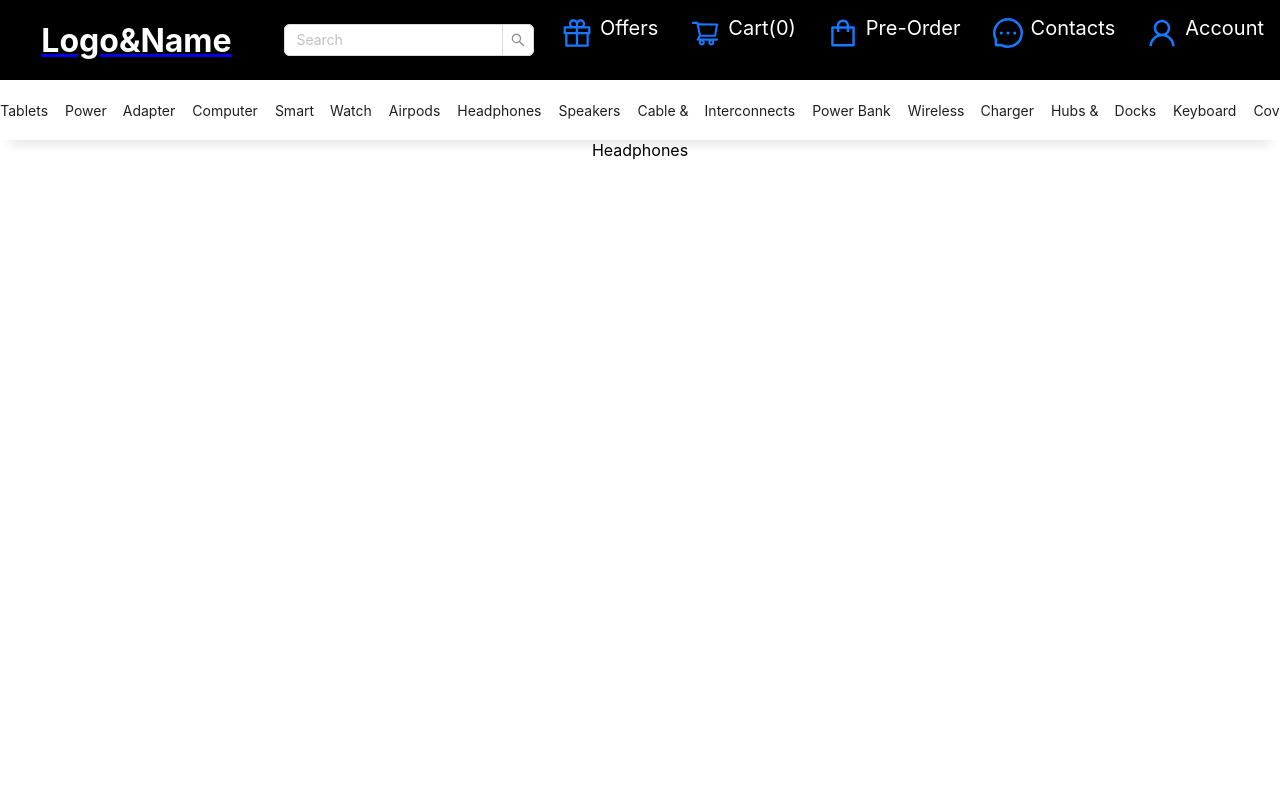
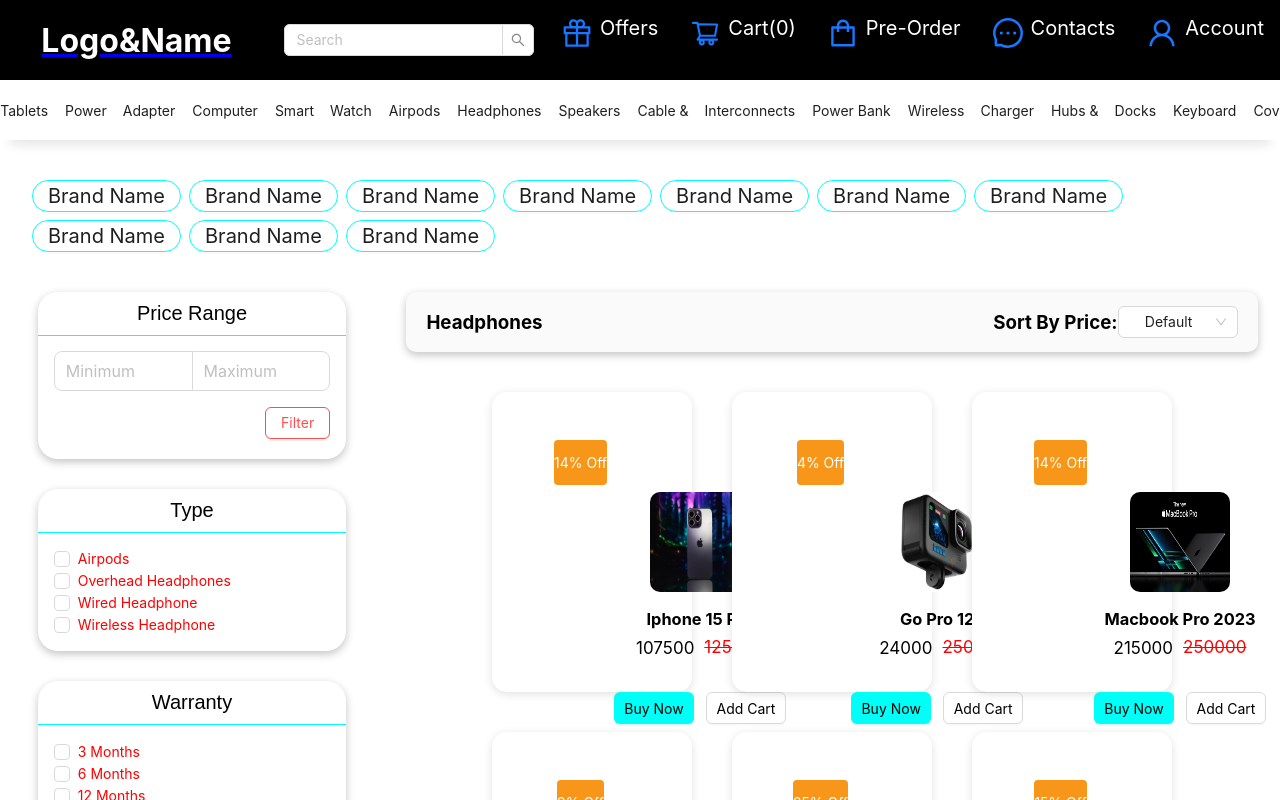
Before and after one commit to akashsdk/onlineshop, a React (Create React App) app: page /Category/Headphones in a window 1280 px wide. Shown: the top 800 px of the page. Built offline with nearby package versions, Linux system fonts and the light colour scheme.

Commit message:
Update Headphones.js

```diff
--- a/src/Catagory/Headphones.js
+++ b/src/Catagory/Headphones.js
@@ -1,8 +1,255 @@
-import React from 'react'
-import './Headphones.css';
+import React, { useState } from "react";
+import "./PhonesTablets.css";
+import Footer from "../Components/Footer";
+import OffersCard from "../Card/OffersCard";
+
+import { Button, Flex, Drawer, Select, Space, Input, Checkbox } from "antd";
+import { FilterOutlined } from "@ant-design/icons";
+
+import iphone from "../Image/iphone15-pro-64.webp";
+import goPro from "../Image/hero12blackheader.jpeg";
+import s23 from "../Image/samsung s23 ultra.webp";
+import airpodsPro from "../Image/airpods pro.jpeg";
+import macbookPro from "../Image/macbook pro.jpeg";
+import joyroom from "../Image/Joyroom JR-W020.jpeg";
 
 export default function Headphones() {
+  const [open, setOpen] = useState(false);
+
+  const showDefaultDrawer = () => {
+    setOpen(true);
+  };
+
+  const onClose = () => {
+    setOpen(false);
+  };
+
+  const handleChange = (value) => {
+    console.log(value);
+  };
   return (
-    <div>Headphones</div>
-  )
+    <div className="overflowBox">
+      <div style={{ height: "auto", width: "100%" }}>
+        <div className="phonesTabletsTopBox">
+          <Flex wrap="wrap" gap="small">
+            {Array.from(
+              {
+                length: 10,
+              },
+              (_, i) => (
+                <Button className="phonesTabletsTopBox-Button" shape="round">
+                  <p className="phonesTabletsTopBox-ButtonText">Brand Name</p>
+                </Button>
+              )
+            )}
+          </Flex>
+        </div>
+        <div
+          style={{
+            height: "auto",
+            width: "100%",
+            marginTop: "40px",
+            display: "flex",
+          }}
+        >
+          <div className="phonesTabletsLeftBox">
+            {/* Price Range */}
+            <div className="phonesTabletsLeft-FilterBox">
+              <p className="phonesTabletsLeft-FilterBox-Text">Price Range</p>
+              <div className="phonesTabletsLeft-FilterBox-Line" />
+              <div className="phonesTabletsLeft-FilterBox-Input">
+                <Space.Compact size="large">
+                  <Input placeholder="Minimum" />
+                  <Input placeholder="Maximum" />
+                </Space.Compact>
+              </div>
+              <div className="phonesTabletsLeft-FilterBox-ButtonDiv">
+                <Button danger>Filter</Button>
+              </div>
+            </div>
+
+            {/* Type */}
+            <div className="phonesTabletsLeft-FilterBox">
+              <p className="phonesTabletsLeft-FilterBox-Text">Type</p>
+              <div className="phonesTabletsLeft-FilterBox-Line" />
+              <div className="phonesTabletsLeft-FilterBox-Select">
+                <Checkbox style={{ color: "red" }}>Airpods</Checkbox>
+                <Checkbox style={{ color: "red" }}>
+                  Overhead Headphones
+                </Checkbox>
+                <Checkbox style={{ color: "red" }}>Wired Headphone</Checkbox>
+                <Checkbox style={{ color: "red" }}>Wireless Headphone</Checkbox>
+              </div>
+            </div>
+
+            {/* Warranty */}
+            <div className="phonesTabletsLeft-FilterBox">
+              <p className="phonesTabletsLeft-FilterBox-Text">Warranty</p>
+              <div className="phonesTabletsLeft-FilterBox-Line" />
+              <div className="phonesTabletsLeft-FilterBox-Select">
+                <Checkbox style={{ color: "red" }}>3 Months</Checkbox>
+                <Checkbox style={{ color: "red" }}>6 Months</Checkbox>
+                <Checkbox style={{ color: "red" }}>12 Months</Checkbox>
+                <Checkbox style={{ color: "red" }}>18 Months</Checkbox>
+                <Checkbox style={{ color: "red" }}>N/A</Checkbox>
+              </div>
+            </div>
+          </div>
+          <div className="phonesTabletsRightBox">
+            {/* Header */}
+            <div className="phonesTabletsRight-Header">
+              <h3 className="phonesTabletsRight-HeaderText">Headphones</h3>
+              {/* Filter */}
+              <Button
+                className="phonesTabletsRight-HeaderFilter"
+                icon={<FilterOutlined />}
+                onClick={showDefaultDrawer}
+                danger
+              >
+                Filter
+              </Button>
+
+              <Drawer
+                title="Filter"
+                placement="right"
+                size="default"
+                onClose={onClose}
+                open={open}
+              >
+                <div className="phonesTabletsRight-DrawerBox">
+                  {/* Price Range */}
+                  <div className="phonesTabletsLeft-FilterBox">
+                    <p className="phonesTabletsLeft-FilterBox-Text">
+                      Price Range
+                    </p>
+                    <div className="phonesTabletsLeft-FilterBox-Line" />
+                    <div className="phonesTabletsLeft-FilterBox-Input">
+                      <Space.Compact size="large">
+                        <Input placeholder="Minimum" />
+                        <Input placeholder="Maximum" />
+                      </Space.Compact>
+                    </div>
+                    <div className="phonesTabletsLeft-FilterBox-ButtonDiv">
+                      <Button danger>Filter</Button>
+                    </div>
+                  </div>
+
+                  {/* Type */}
+                  <div className="phonesTabletsLeft-FilterBox">
+                    <p className="phonesTabletsLeft-FilterBox-Text">Type</p>
+                    <div className="phonesTabletsLeft-FilterBox-Line" />
+                    <div className="phonesTabletsLeft-FilterBox-Select">
+                      <Checkbox style={{ color: "red" }}>Airpods</Checkbox>
+                      <Checkbox style={{ color: "red" }}>
+                        Overhead Headphones
+                      </Checkbox>
+                      <Checkbox style={{ color: "red" }}>
+                        Wired Headphone
+                      </Checkbox>
+                      <Checkbox style={{ color: "red" }}>
+                        Wireless Headphone
+                      </Checkbox>
+                    </div>
+                  </div>
+
+                  {/* Warranty */}
+                  <div className="phonesTabletsLeft-FilterBox">
+                    <p className="phonesTabletsLeft-FilterBox-Text">Warranty</p>
+                    <div className="phonesTabletsLeft-FilterBox-Line" />
+                    <div className="phonesTabletsLeft-FilterBox-Select">
+                      <Checkbox style={{ color: "red" }}>3 Months</Checkbox>
+                      <Checkbox style={{ color: "red" }}>6 Months</Checkbox>
+                      <Checkbox style={{ color: "red" }}>12 Months</Checkbox>
+                      <Checkbox style={{ color: "red" }}>18 Months</Checkbox>
+                      <Checkbox style={{ color: "red" }}>N/A</Checkbox>
+                    </div>
+                  </div>
+                </div>
+              </Drawer>
+              {/* Sort By: */}
+              <div className="phonesTabletsRight-HeaderSortBy">
+                <h3>Sort By Price: </h3>
+                <Select
+                  labelInValue
+                  defaultValue={{
+                    value: "Default",
+                    label: "Default",
+                  }}
+                  style={{
+                    width: 120,
+                  }}
+                  onChange={handleChange}
+                  options={[
+                    {
+                      value: "1",
+                      label: "Default",
+                    },
+                    {
+                      value: "2",
+                      label: "Low To High",
+                    },
+                    {
+                      value: "3",
+                      label: "High to Low",
+                    },
+                  ]}
+                />
+              </div>
+            </div>
+            {/* Product Demo Box */}
+            <div style={{ marginTop: "20px", marginBottom: "20px" }}>
+              <OffersCard
+                name="Iphone 15 Pro"
+                Img={iphone}
+                percentage="14"
+                number="125000"
+              />
+
+              <OffersCard
+                name="Go Pro 12"
+                Img={goPro}
+                percentage="4"
+                number="25000"
+              />
+              <OffersCard
+                name="Macbook Pro 2023"
+                Img={macbookPro}
+                percentage="14"
+                number="250000"
+              />
+              <OffersCard
+                name="Joyroom JR-W020"
+                Img={joyroom}
+                percentage="9"
+                number="2500"
+              />
+              <OffersCard
+                name="Samsung s23 ultra"
+                Img={s23}
+                percentage="25"
+                number="100000"
+              />
+              <OffersCard
+                name="Airpods pro"
+                Img={airpodsPro}
+                percentage="15"
+                number="45000"
+              />
+              <OffersCard />
+              <OffersCard name="Iphone 15 Pro" Img={iphone} />
+              <OffersCard name="Iphone 15 Pro" Img={iphone} percentage="14" />
+              <OffersCard
+                name="Iphone 15 Pro"
+                percentage="14"
+                number="125000"
+              />
+
+              <OffersCard />
+            </div>
+          </div>
+        </div>
+      </div>
+      <Footer />
+    </div>
+  );
 }
```
